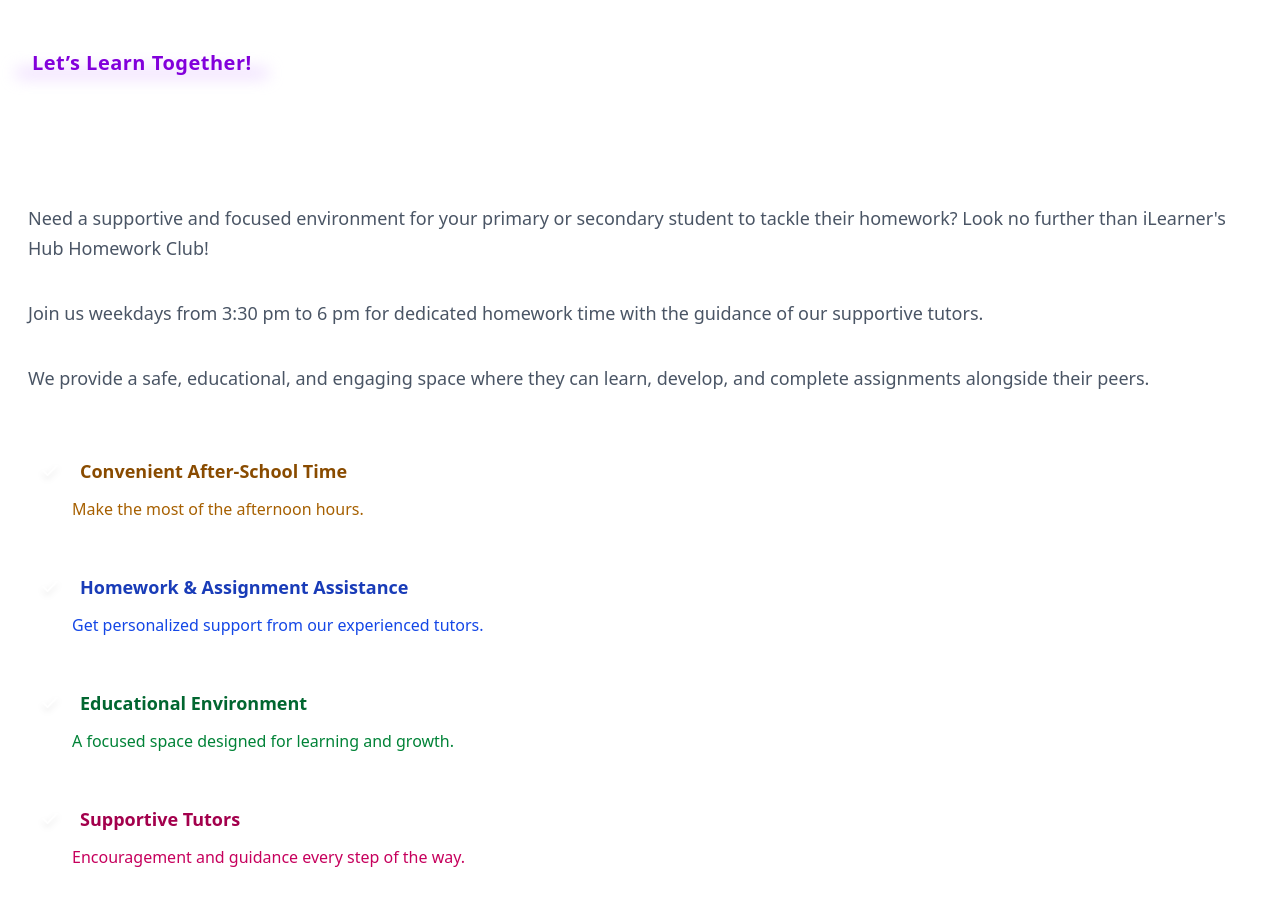
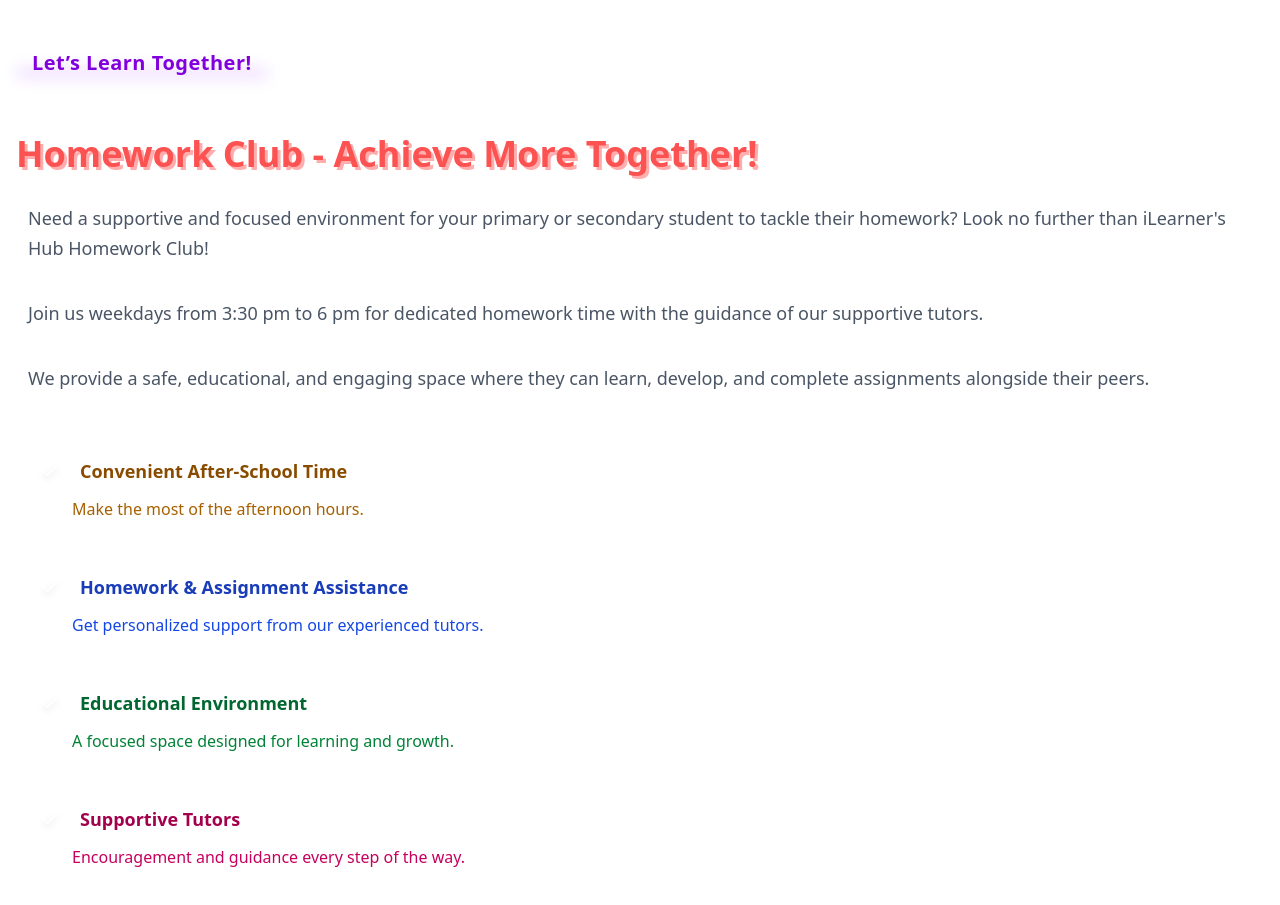
Before and after one commit to MoyasiGinko/iLearners-Hub, a Next.js app: page / in a window 1280 px wide. Shown: the part 3080-3985 px from the top of the page. Built offline with nearby package versions, Linux system fonts and the light colour scheme.

Commit message:
Update index.tsx

```diff
--- a/components/main/primary/index.tsx
+++ b/components/main/primary/index.tsx
@@ -275,8 +275,8 @@ const PrimarySection = () => {
                 </span>
               </div>
             </div>
-            <h2 className="text-4xl md:text-5xl font-bold leading-tight mb-4 relative">
-              <span className="bg-clip-text text-transparent bg-gradient-to-r from-[#FF6B6B] to-[#FF9999] drop-shadow-[3px_3px_0px_rgba(255,107,107,0.3)]">
+            <h2 className="text-4xl md:text-5xl font-black leading-tight mb-4 relative">
+              <span className="text-[#fc5252] drop-shadow-[3px_3px_0px_rgba(255,51,51,0.4)] font-black">
                 Homework Club - Achieve More Together!
               </span>
             </h2>
```
